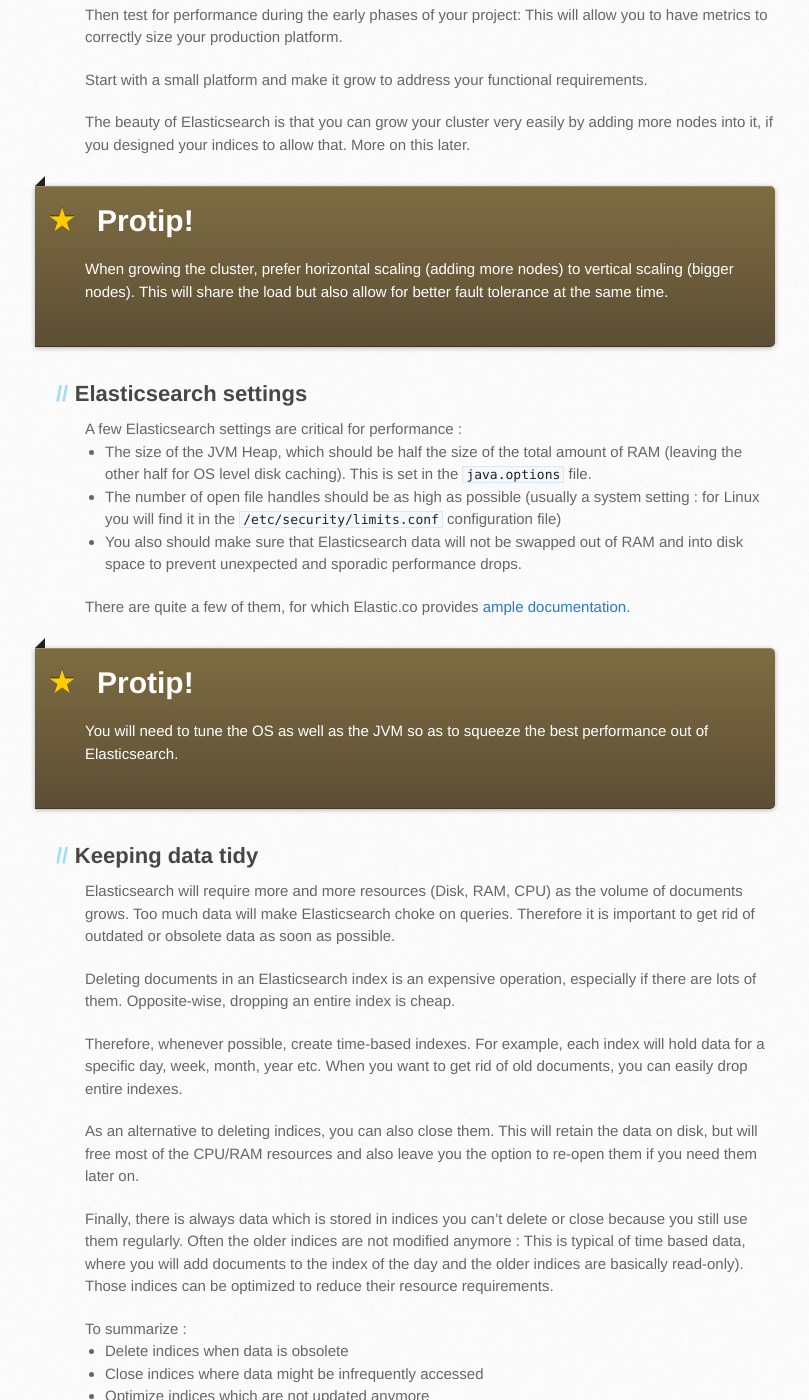
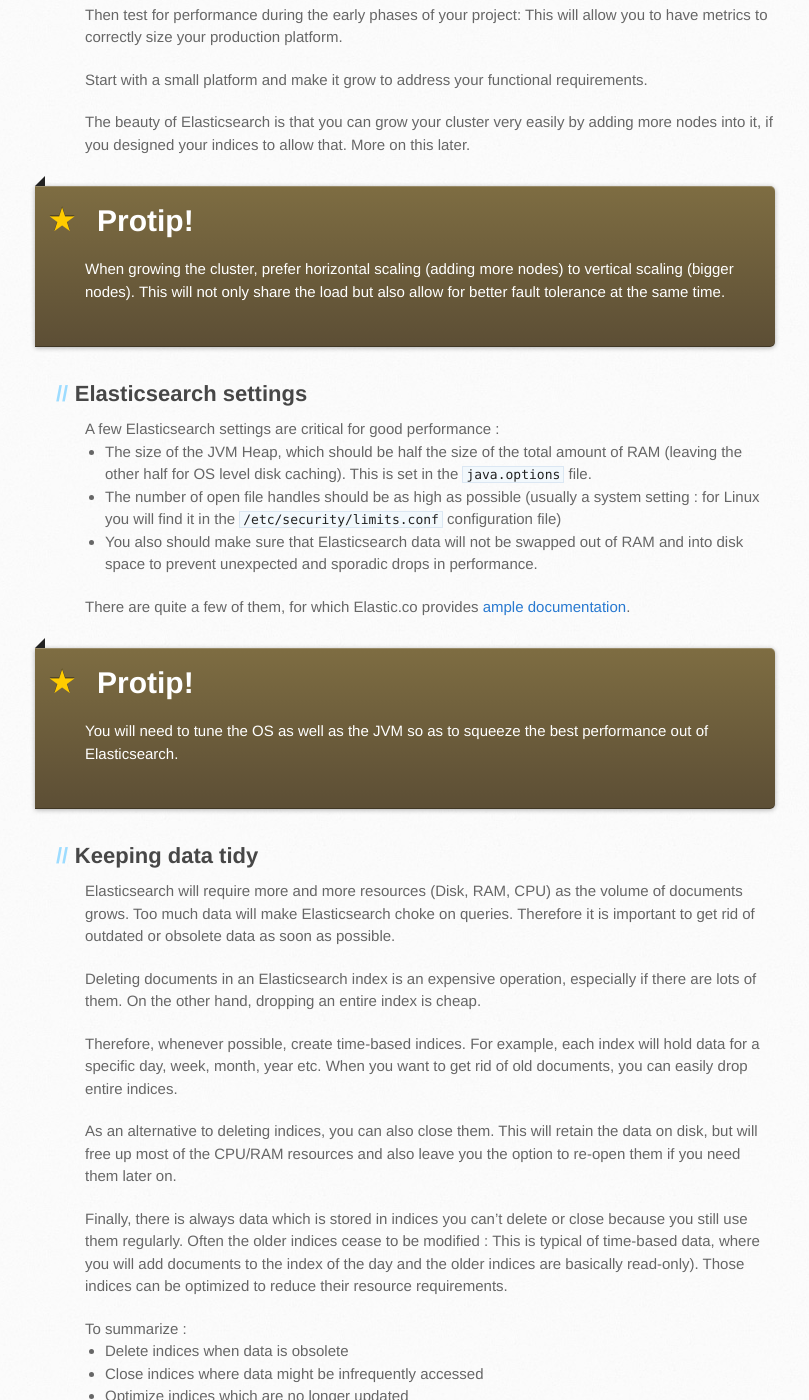
Before and after one commit to souravbadami/linkbynet.github.io, a Jekyll site: the page built from _posts/2017-02-07-Bitcoin-ELK-NiFi.markdown, in a window 1280 px wide and 1400 px high, scrolled down 2282 px. Shown: the whole window, without its empty margins (85-894 px from the left). Built offline with Jekyll 4.4.1, drawn with Linux system fonts in a browser that asks for light colours; some of the changed text lies outside the part shown.

Commit message:
Integrating spelling corrections --Thanks, Melody

```diff
--- a/_includes/elk-conclusion.markdown
+++ b/_includes/elk-conclusion.markdown
@@ -11,6 +11,6 @@ To be able to do this best, you will need a thorough knowledge of both your
 business and the technical details of the platform (OS, JVM, Elasticsearch,
 ...).
 
-This definitely has some challenges and complexities but, however, especially
-at a large scale, this is required to make sure you will get the best bang for
-your buck and your elasticsearch will stay fast at the right cost.
+This definitely has some challenges and complexities, especially at a large
+scale, but it is required to make sure your [Elasticsearch][elasticsearch] will
+remain fast and you will get the best bang for your buck.
--- a/_includes/elk-datamodeling.markdown
+++ b/_includes/elk-datamodeling.markdown
@@ -1,48 +1,48 @@
-# Indexes configuration and Data modeling
+# Index configuration and Data modeling
 
 ## Shards and replicas
 
-Indexes are divided in shards, and shards have replicas. Both shards and
-replicas will be distributed over the different nodes of an Elasticsearch
+Indices are divided in shards, and shards have replicas. Both shards and
+replicas will be distributed across the different nodes of an Elasticsearch
 cluster :
 
 * The number of shards conditions the capacity of the cluster to distribute
-  write operations over different nodes. Too few means that after a point,
+  write operations across different nodes. Too few means that after a certain point,
   adding nodes will not improve writing performance. Too many will waste RAM.
-* The number of replicas condition the capacity of the cluster to distribute
+* The number of replicas conditions the capacity of the cluster to distribute
   the read operations, as well as the fault tolerance. Too many will consume
   disk space. Too few will impact read performance and fault tolerance.
 
-The settings of the indexes are critical to Elasticsearch performance.
+The settings of the indices are critical to Elasticsearch performance.
 
 <div class="note protip">
 ##### Protip!
 
 When it comes to shards and replicas, it's a bit of a [Goldilocks
 principle](https://en.wikipedia.org/wiki/Goldilocks_principle) in action : You
-should have not too many, not to few, just enough.
+should have not too many, not to few, but just enough.
 
-Choose the numbers of shards and replicas of the indexes wisely because you
-cannot change them afterwards (you will need to reindex the data).
+Choose the numbers of shards and replicas of the indices wisely because you
+cannot change them afterwards (you would have to reindex the data).
 </div>
 
 ## Field mappings
 
 Indexation, queries and aggregations can be costly in CPU and RAM resources but
-you can use your knowledge of the data you will store and help Elasticsearch do
+you can use your knowledge of the data you will store to help Elasticsearch do
 a better job.
 
 For example :
 
 * if you know that you won't be searching in specific fields of your documents,
   you can instruct Elasticsearch not to index them
-* if you won't be sorting or aggregating, leave fielddata disabled
+* if you won't be sorting or aggregating, leave `fielddata` disabled
 * If you know that a numeric field will be within a certain range, you can choose the smallest numeric type
 * ...
 
 ## Putting it all together
 
-Both the shards / replicas settings and the field mappings can be set in an
+Both the shard / replica settings and the field mappings can be set in an
 index template.
 
 Here is the one we will use for our little Bitcoin indexing experiment, which
@@ -85,13 +85,13 @@ we will save in the `bitstamp-template.json` file :
 
 In this somewhat trivial template, we do the following :
 
-* We instruct Elasticsearch to apply it to any index which name starts with
+* We instruct Elasticsearch to apply it to any index whose name starts with
 "bitstamp-"
 * We fix the number of shards (which is actually the default, and to be honest
-we could have set it to 1 for this pet project) and the number of replica to
-zero because we will be in a single node "cluster".
+we could have set it to 1 for this pet project) and the number of replicas to
+zero because we are working with a single node "cluster".
 * We indicate that the `timestamp` field is a date field, and will be provided
-in a number of seconds since January, 1st, 1970.
+as the number of seconds since January, 1st, 1970.
 * The `last` field is a currency with 2 decimal places, so we set it as a
 `scaled_float` with a factor of 100 (which is like saying that the `last` rate
 will be internally stored by Elasticsearch as the number of cents and showed
@@ -107,6 +107,6 @@ curl -XPUT http://localhost:9200/_template/bitstamp_template_1?pretty -d @bitsta
 <div class="note protip">
 ##### Protip!
 
-Use your knowledge of the data you will store into Elasticsearch to guide it
+Use your knowledge of the data you will store in Elasticsearch to guide it
 into being more efficient and consume less resources.
 </div>
--- a/_includes/elk-elk.markdown
+++ b/_includes/elk-elk.markdown
@@ -2,7 +2,7 @@
 
 ## Installing Elasticsearch / Kibana
 
-You will find all needed instructions to setup your Elastic stack directly
+You will find all the necessary instructions to setup your Elastic stack directly
 from [Elastic][elastic] :
 
 * [Elasticsearch installation procedure][elastic-install]
@@ -49,13 +49,13 @@ this later.
 ##### Protip!
 
 When growing the cluster, prefer horizontal scaling (adding more nodes) to
-vertical scaling (bigger nodes). This will share the load but also allow for better
+vertical scaling (bigger nodes). This will not only share the load but also allow for better
 fault tolerance at the same time.
 </div>
 
 ## Elasticsearch settings
 
-A few Elasticsearch settings are critical for performance :
+A few Elasticsearch settings are critical for good performance :
 
 * The size of the JVM Heap, which should be half the size of the total amount
 of RAM (leaving the other half for OS level disk caching). This is set in the `java.options` file.
@@ -63,7 +63,7 @@ of RAM (leaving the other half for OS level disk caching). This is set in the `j
 system setting : for Linux you will find it in the `/etc/security/limits.conf`
 configuration file)
 * You also should make sure that Elasticsearch data will not be swapped out of
-RAM and into disk space to prevent unexpected and sporadic performance drops.
+RAM and into disk space to prevent unexpected and sporadic drops in performance.
 
 There are quite a few of them, for which Elastic.co provides [ample documentation][es-system-tuning].
 
@@ -82,21 +82,21 @@ queries. Therefore it is important to get rid of outdated or obsolete data as
 soon as possible.
 
 Deleting documents in an Elasticsearch index is an expensive operation,
-especially if there are lots of them. Opposite-wise, dropping an entire index
+especially if there are lots of them. On the other hand, dropping an entire index
 is cheap.
 
-Therefore, whenever possible, create time-based indexes. For example, each
+Therefore, whenever possible, create time-based indices. For example, each
 index will hold data for a specific day, week, month, year etc.
 When you want to get rid of old documents, you can easily drop entire
-indexes.
+indices.
 
 As an alternative to deleting indices, you can also close them. This will
-retain the data on disk, but will free most of the CPU/RAM resources and also
+retain the data on disk, but will free up most of the CPU/RAM resources and also
 leave you the option to re-open them if you need them later on.
 
 Finally, there is always data which is stored in indices you can't delete or
-close because you still use them regularly. Often the older indices are not
-modified anymore : This is typical of time based data, where you will add
+close because you still use them regularly. Often the older indices cease to
+be modified : This is typical of time-based data, where you will add
 documents to the index of the day and the older indices are basically
 read-only). Those indices can be optimized to reduce their resource requirements.
 
@@ -104,9 +104,9 @@ To summarize :
 
 * Delete indices when data is obsolete
 * Close indices where data might be infrequently accessed
-* Optimize indices which are not updated anymore
+* Optimize indices which are no longer updated
 
-There is a tool which will help you do this all in bulk : [`curator`][curator].
+There is a tool which will help you do all this in bulk : [`curator`][curator].
 
 As an example, here is how you would purge data older than 3 months in our
 case :
@@ -114,7 +114,7 @@ case :
 ### Setting the curator YAML configuration files
 
 First you need to create an `actions.yml` YAML configuration file to describe
-exactly based on which criteria you want data to be purged :
+exactly which criteria you want the data purge to be based on :
 
 {% highlight yaml %}
 ---
@@ -153,11 +153,11 @@ actions:
 <div class="note info">
 ##### Info
 
-This is directly inspired from the [example provided][curator-example] in the
+This is directly inspired by the [example provided][curator-example] in the
 [official documentation][curator].
 
 Refer to this if you want more information on other possible actions (such as
-closing indexes, or reorganizing them through a `forceMerge` action).
+closing indices, or reorganizing them through a `forceMerge` action).
 </div>
 
 You will also need to create a `config.yml` file which will tell `curator` how
@@ -187,10 +187,10 @@ actions. Handy when debugging.
 
 This protip is twofold :
 
-* Create "temporal indexes" whenever possible to ease their time based
+* Create "temporal indices" whenever possible to ease their time-based
 management / tuning
-* Use `curator` to remove all obsolete data, close not-often-used indexes,
-optimize read-only indexes
+* Use `curator` to remove all obsolete data, close not-often-used indices,
+optimize read-only indices
 
 This will lead to a smaller data footprint, and an easier-on-resources
 Elasticsearch.
--- a/_includes/elk-intro.markdown
+++ b/_includes/elk-intro.markdown
@@ -10,17 +10,17 @@ to graph Bitcoin's exchange rate on [Bitstamp][bitstamp].
 
 To make this happen, we're going to use :
 
-* [Bitstamp][bitstamp], which offers a public API which let us query the current
+* [Bitstamp][bitstamp], which offers a public API which lets us query the current
   exchange rate
 * [Apache NiFi][nifi], which is an ETL of sorts : it can pull data from a
   source, transform it, and inject it somewhere else, defining complex
-  pipelines where needed. We'll use it to pull Bitcoin exchange rate from
+  pipelines where needed. We'll use it to pull the Bitcoin exchange rate from
   [Bitstamp][bitstamp]
 * [Elasticsearch][elasticsearch], which is a powerful and popular indexing
   software. It can be used as a NoSQL document store and we're going to use it
   to store the Bitcoin exchange rate as a time series
 * [Timelion][timelion], which is a [Kibana][kibana] plugin designed to make
-  sense of, and analyze, timeseries
+  sense of, and analyze, time series
 
 ----
 
--- a/_includes/elk-nifi.markdown
+++ b/_includes/elk-nifi.markdown
@@ -94,7 +94,7 @@ As you might expect, we need to configure a few settings :
 |Scheduling |Run schedule         | 60 sec                                        |
 |-----------+---------------------+-----------------------------------------------|
 
-Here's the demo illustrating how to configure this all :
+Here's the demo illustrating how to configure all this :
 
 ![GetHTTP]({{ site.url}}/images/elk-tuning-nifi-btc-02-set-GetHTTP.gif)
 
@@ -138,7 +138,7 @@ Here is what it looks like :
 <div class="note protip no_toc">
 ##### Protip!
 
-Elasticsearch indexes can grow really big really quickly. This means they will
+Elasticsearch indices can grow really big really quickly. This means they will
 require more resources to store (disk space) and process (CPU, RAM).
 
 **Always index as little as possible to satisfy your business needs.**
@@ -190,11 +190,11 @@ Here are the settings to configure :
 Worth noting :
 
 * We set the Index to have a name containing the day of the data, so as to be
-able to drop entire indexes when purging old data
+able to drop entire indices when purging old data
 * The `Type` name has to match whatever you had configured in your index
-  template so as to get mapped to the proper parameters
-* The `Batch Size` parameter is left to it's default value in this toy project
-  of ours, however it is one to test for and tune appropriately. It controls
+  template so as to be mapped to the proper parameters
+* The `Batch Size` parameter is left to its default value for the purpose of
+  our toy project, however it is one to test for and tune appropriately. It controls
   how many documents [NiFi][nifi] will pool before sending a bulk indexing request
   to [Elasticsearch][elasticsearch]
 
--- a/_includes/elk-timelion.markdown
+++ b/_includes/elk-timelion.markdown
@@ -1,14 +1,14 @@
 # Timelion
 
-[Timelion][timelion] is a [Kibana][kibana] plugin which let's you analyze
-timeseries.
+[Timelion][timelion] is a [Kibana][kibana] plugin which allows you to analyze
+time series.
 
-It let's you plot, compare different datasources on different timeframes (ex :
+It let you plot and compare different datasources on different timeframes (ex :
 website traffic this week compared to last week), compute statistical
 functions like derivatives and sliding window averages, and many other things.
 
-The following video does a better job at showing what you can expect from
-[Timelion][timelion] than I could, so I suggest you watch it to get a better
+The following video does a better job than I could at showing what you can expect from
+[Timelion][timelion], so I suggest watching it to get a better
 idea of what you can do :
 <iframe width="560" height="315" src="https://www.youtube.com/embed/L5LvP_Cj0A0" frameborder="0" allowfullscreen></iframe>
 
@@ -23,8 +23,8 @@ volume over time :
 Let's go through the first line :
 
 1. `.es()` : We use the datasource Elasticsearch (`.es`) and pull the data from the
-   indexes matching `bitstamp*`
-1. The field holding the time component of the timeseries is `timestamp`
+   indices matching `bitstamp*`
+1. The field holding the time component of the time series is `timestamp`
 1. We want to plot the average of the `last` field (this is the last exchange
    rate)
 1. `fit(carry)` : if there is no data available when required for a
```
Also changed, not shown: other parts of _includes/elk-conclusion.markdown (+2 -2 lines), other parts of _includes/elk-elk.markdown (+6 -6 lines), other parts of _includes/elk-intro.markdown (+1 -1 lines), other parts of _includes/elk-nifi.markdown (+10 -10 lines).
